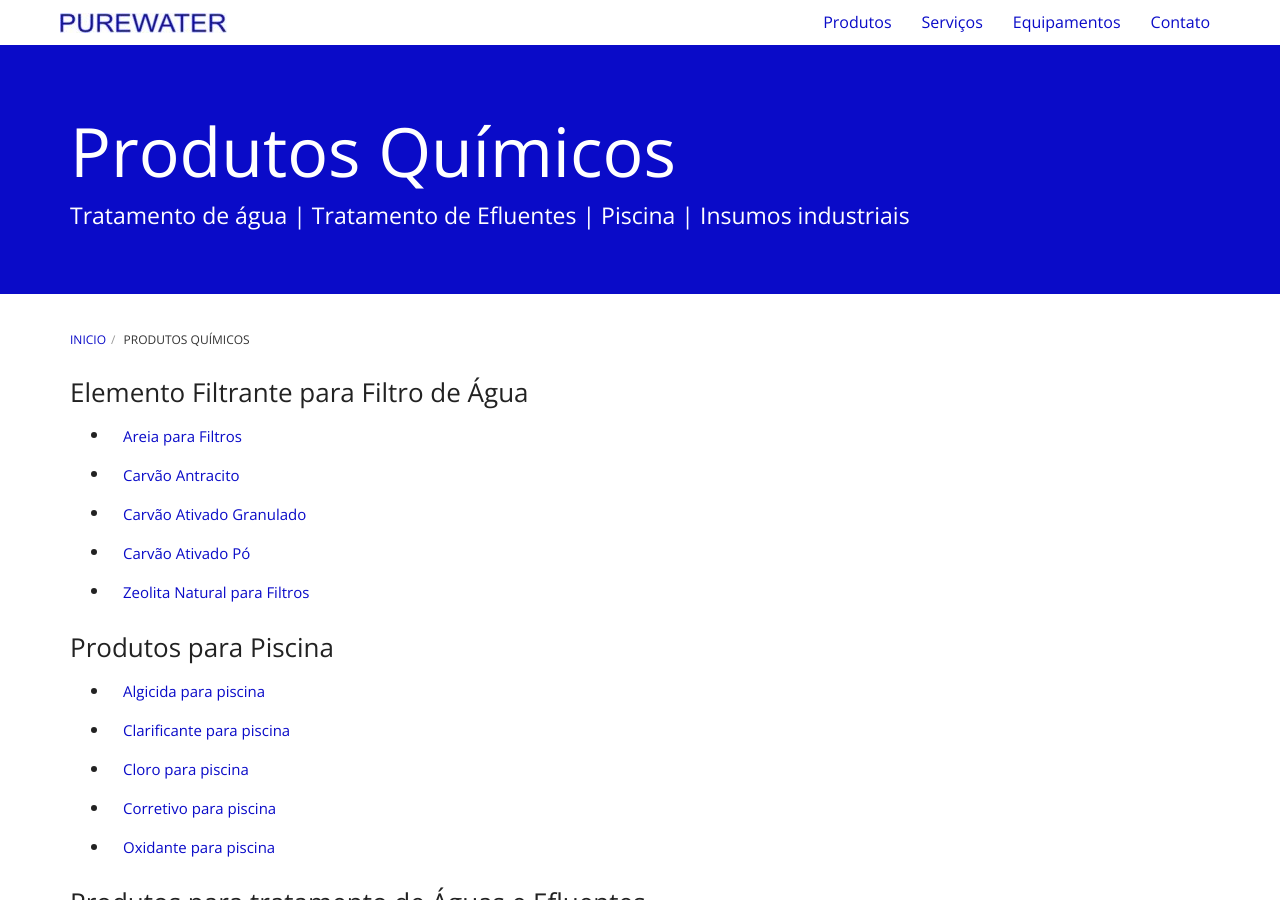
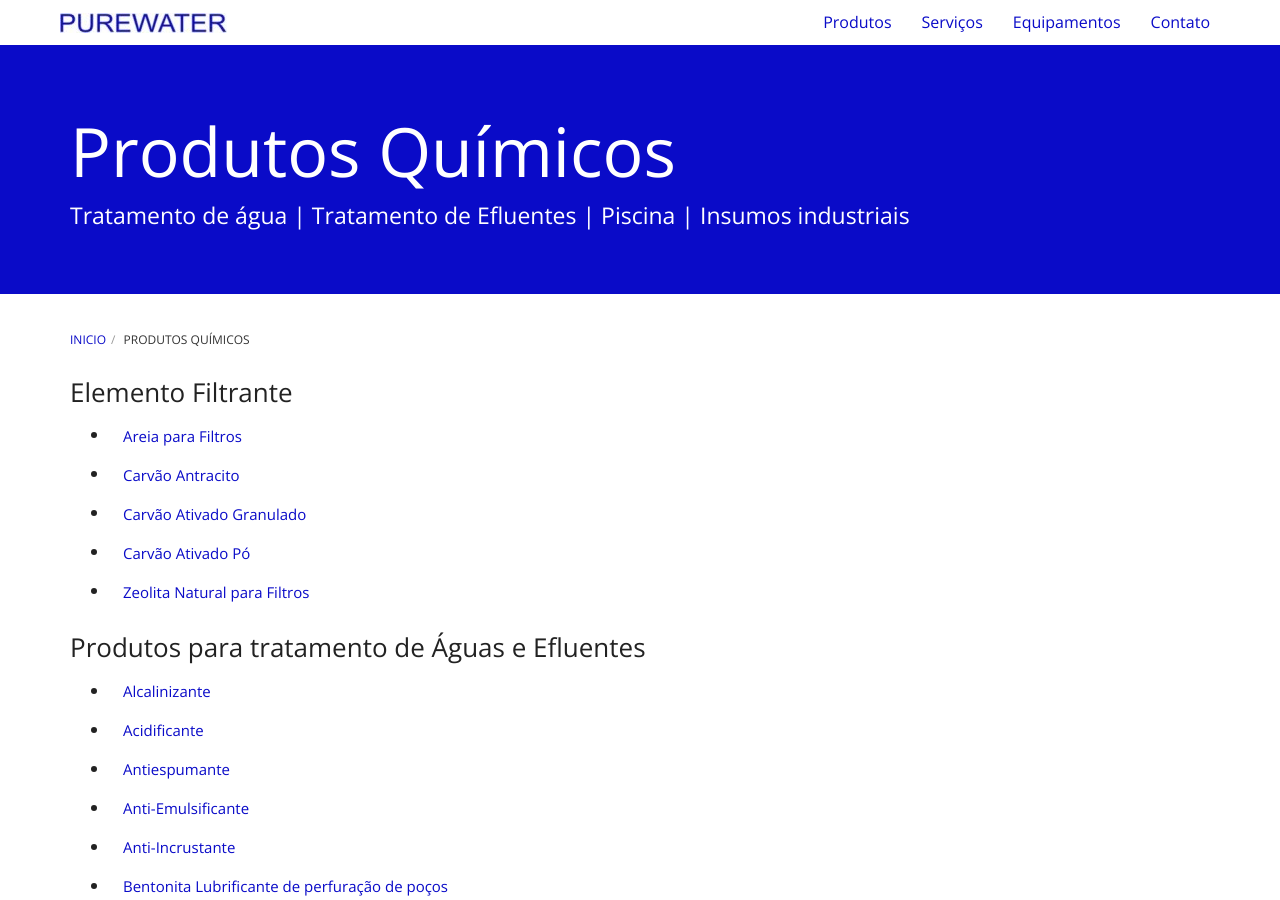
Before and after one commit to purewaterefluentes/purewaterefluentes.github.io, a Jekyll site: the page built from produtos/index.md, in a window 1280 px wide and 900 px high. Built offline with Jekyll 4.4.1, drawn with Linux system fonts in a browser that asks for light colours; nearby versions of some CDN libraries; library files that are not in the unit come from our copies; some of the changed text lies outside the part shown.

Commit message:
Update index.md

```diff
--- a/produtos/index.md
+++ b/produtos/index.md
@@ -5,21 +5,13 @@ title: Produtos Químicos
 subtitle: Tratamento de água | Tratamento de Efluentes | Piscina | Insumos industriais
 robots: follow
 ---
-### Elemento Filtrante para Filtro de Água
+### Elemento Filtrante
 
 - [Areia para Filtros](areia-para-filtro-de-agua.html){:.btn .btn-link}
 - [Carvão Antracito](carvao-antracito.html){:.btn .btn-link}
 - [Carvão Ativado Granulado](carvao-ativado.html){:.btn .btn-link}
 - [Carvão Ativado Pó](carvao-ativado-po.html){:.btn .btn-link}
-- [Zeolita Natural para Filtros](carvao-ativado-po.html){:.btn .btn-link}
-
-### Produtos para Piscina
-
-- [Algicida para piscina](algicida-para-piscina.html){:.btn .btn-link}
-- [Clarificante para piscina](clarificante-para-piscina.html){:.btn .btn-link}
-- [Cloro para piscina](cloro-para-piscina.html){:.btn .btn-link}
-- [Corretivo para piscina](corretivo-para-piscina.html){:.btn .btn-link}
-- [Oxidante para piscina](Oxidante-para-piscina.html){:.btn .btn-link}
+- [Zeolita Natural para Filtros](zeolita-para-filtro-de-agua.html){:.btn .btn-link}
 
 ### Produtos para tratamento de Águas e Efluentes
 
```
Also changed, not shown: other parts of produtos/index.md (+8 -0 lines).
